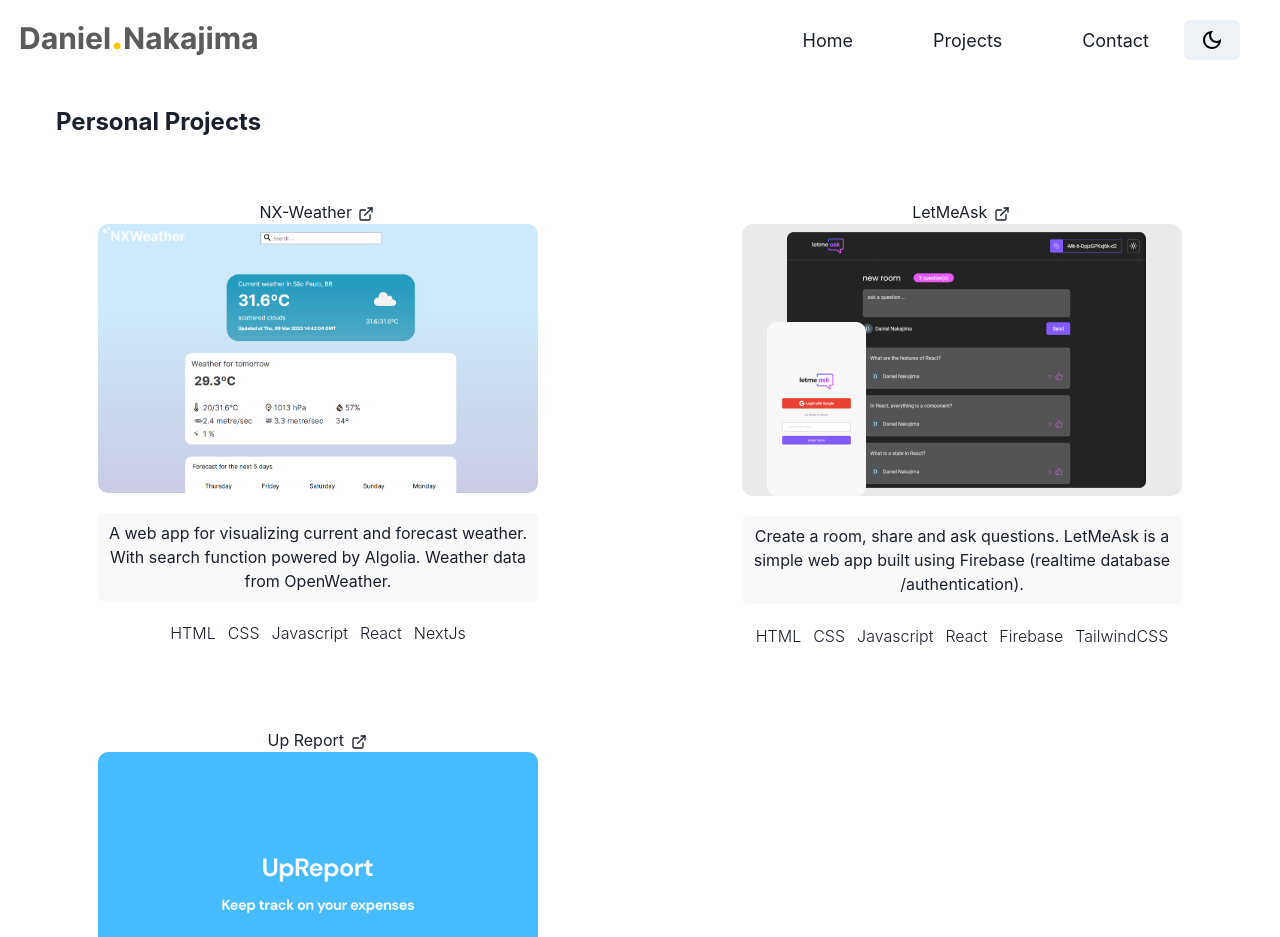
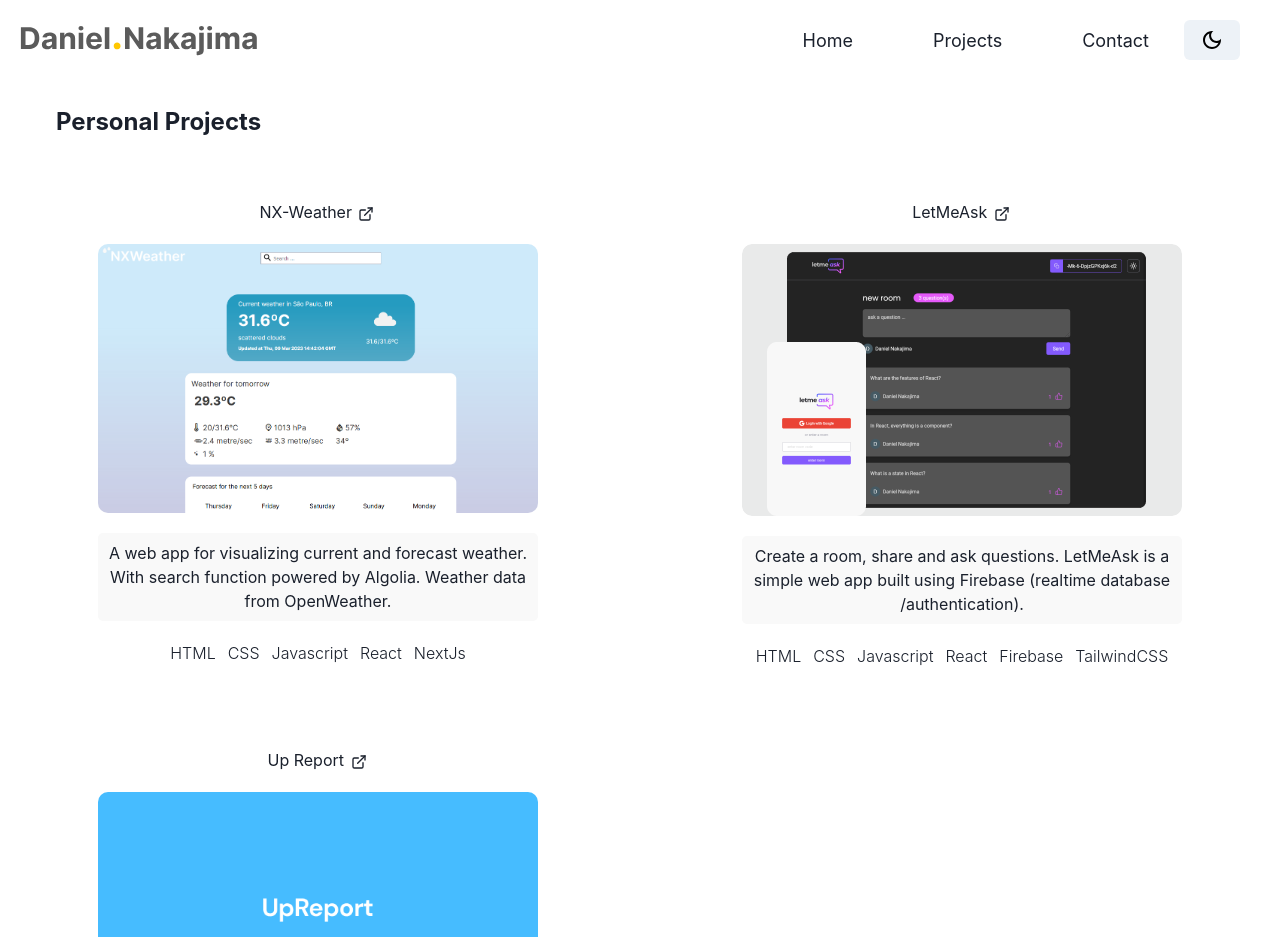
Before and after one commit to NakajimaDaniel/personal-site, a Next.js app: page /projects in a window 1280 px wide. Shown: the top 937 px of the page. Built offline with nearby package versions, Linux system fonts and the light colour scheme.

Commit message:
text padding adjusted

```diff
--- a/src/pages/projects/index.jsx
+++ b/src/pages/projects/index.jsx
@@ -20,10 +20,10 @@
 
         <Flex pt="5" direction="column" w="440" align="center" >
           <Box w={[440,440,440,440,440, 440,837]} >
-            <Link  href='https://nx-weather.vercel.app/' pb='3' isExternal>
+            <Link  href='https://nx-weather.vercel.app/' isExternal>
               NX-Weather <ExternalLinkIcon mx='2px' />
             </Link>
-            <Image src="nxweather.png" alt="nxweather" borderRadius={10} />
+            <Image src="nxweather.png" alt="nxweather" borderRadius={10} mt="5"/>
             <Text maxW="440" w="100%" bg={ colorMode === "dark" ? "blue.800" : "white.700" } mt="5" mb="5" pl="2" pr="2" pt="2" pb="2" borderRadius="5">
                 A web app for visualizing current and forecast weather. With search function powered by Algolia.
                 Weather data from OpenWeather.
@@ -43,7 +43,7 @@
             <Link href='http://letmeask-kappa-swart.vercel.app/'  pb='3' isExternal>
               LetMeAsk <ExternalLinkIcon mx='2px' />
             </Link>
-            <Image src="letmeask.png" alt="letmeask" borderRadius={10} />
+            <Image src="letmeask.png" alt="letmeask" borderRadius={10} mt="5" />
             <Text maxW="440" w="100%" bg={ colorMode === "dark" ? "blue.800" : "white.700" } mt="5" mb="5" pl="2" pr="2" pt="2" pb="2" borderRadius="5">
               Create a room, share and ask questions.  LetMeAsk is a simple web app built using Firebase (realtime database /authentication).
             </Text>
@@ -63,7 +63,7 @@
             <Link href='https://up-report.vercel.app/' pb='3' isExternal>
               Up Report <ExternalLinkIcon mx='2px' />
             </Link>
-            <Image src="upreport.png" alt="upreport" borderRadius={10} />
+            <Image src="upreport.png" alt="upreport" borderRadius={10} mt="5" />
             <Text maxW="440" w="100%" bg={ colorMode === "dark" ? "blue.800" : "white.700" } mt="5" mb="5" pl="2" pr="2" pt="2" pb="2" borderRadius="5">
               Keep on track on your expenses. Up Report is a web application that help you control your finances.
             </Text>
```
